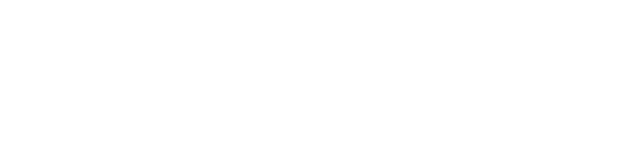
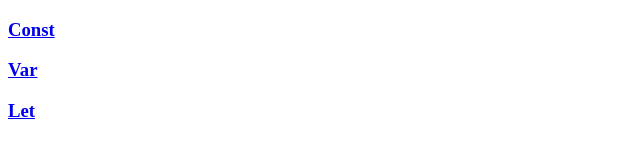
Before and after one commit to filibara/filibara.github.io, a plain HTML site: page zmienne.html in a window 1280 px wide. Shown: the whole page, without its empty margins (0-640 px from the left). Drawn offline with Linux system fonts and the light colour scheme.

Commit message:
Update zmienne.html

```diff
--- a/zmienne.html
+++ b/zmienne.html
@@ -4,6 +4,13 @@
     <meta charset="utf-8">
   </head>
   <body>
+  <a href="const.html"  class="tile">
+      <h3>Const</h3></a>
 
+    <a href="var.html"  class="tile">
+      <h3>Var</h3></a>
+
+     <a href="let.html"  class="tile">
+      <h3>Let</h3></a>
   </body>
 </HTML>
```
